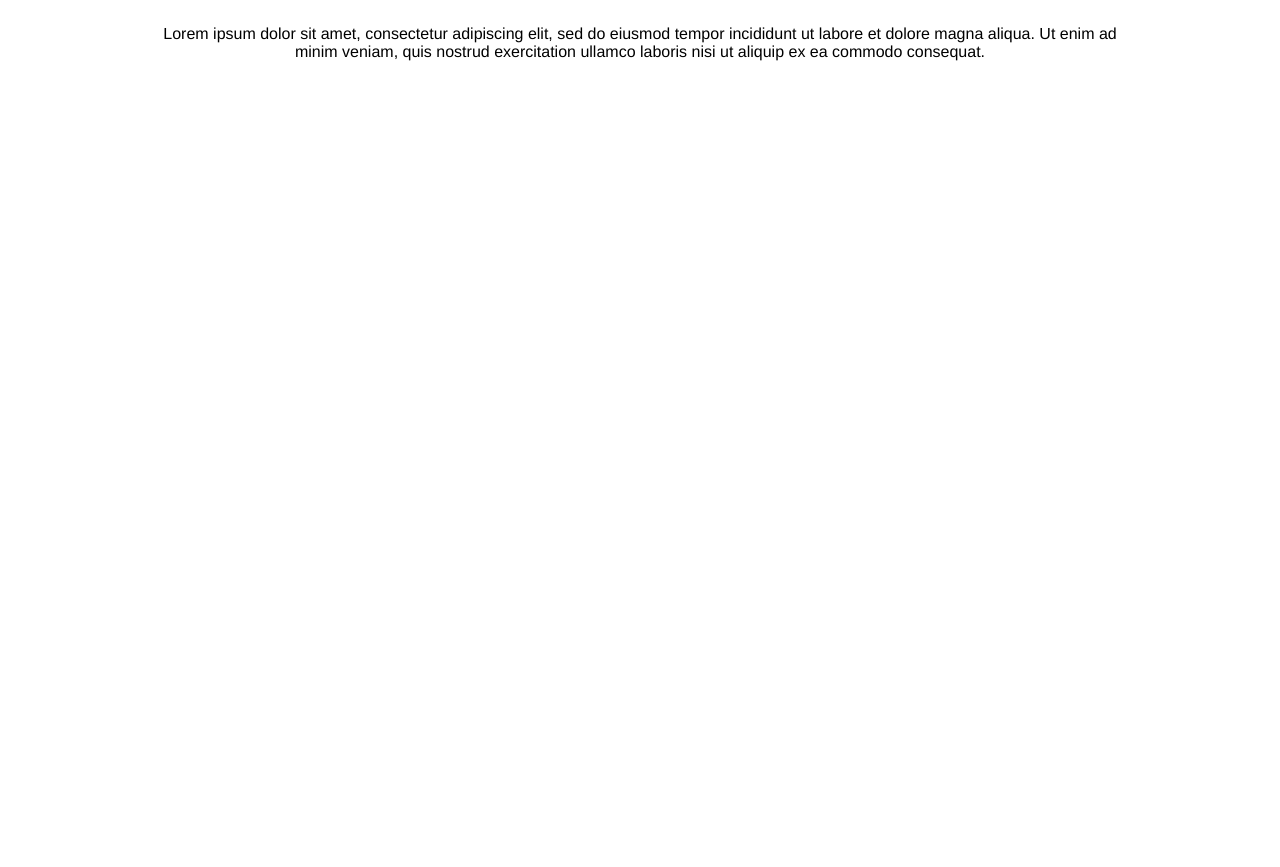
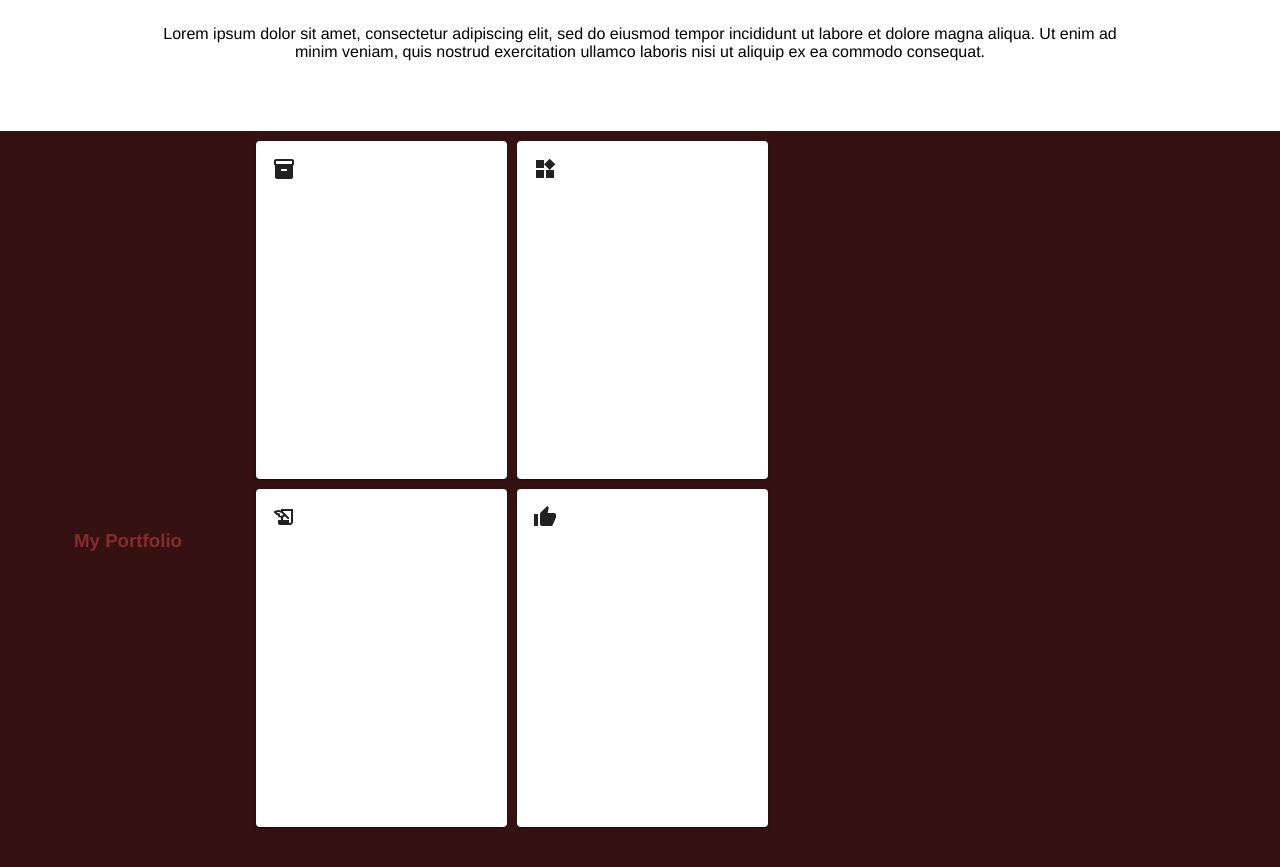
Before and after one commit to muabdz/simple-website, a React (Create React App) app: page / in a window 1280 px wide. Shown: the part 1000-1867 px from the top of the page. Before the commit the page ends 1111 px from the top, so only its background shows below. Built offline with nearby package versions, Linux system fonts and the light colour scheme.

Commit message:
add half of section three

```diff
--- a/src/App.css
+++ b/src/App.css
@@ -44,3 +44,27 @@
   align-items: center;
   justify-content: flex-start;
 }
+
+.section-three {
+  background-color: #351111;
+  color: #852c2c;
+  font-family: Helvetica;
+  display: flex;
+  align-items: center;
+  justify-content: flex-start;
+}
+
+.my-portfolio {
+  width: 20%;
+}
+
+.portfolios {
+  height: 100vh;
+  display: grid;
+  width: 40%;
+  margin: 10px 0px 10px;
+  grid-template-columns: auto auto;
+  grid-template-rows: auto auto;
+  grid-gap: 10px;
+  align-content: flex-start;
+}
--- a/src/App.js
+++ b/src/App.js
@@ -4,8 +4,9 @@ import TitleText from './components/TitleText';
 import TaglineText from './components/TaglineText';
 import ParagraphText from './components/ParagraphText';
 import { Button } from '@mui/material';
-import { ChevronRight } from '@mui/icons-material';
+import { ChevronRight, HistoryEdu, Inventory, ThumbUp, Widgets } from '@mui/icons-material';
 import WaveFooter from './components/WaveFooter';
+import PortfolioCard from './components/PortfolioCard';
 
 function App() {
   return (
@@ -28,6 +29,16 @@ function App() {
             <TaglineText text="We only use the finest and freshest ingredients." />
             <ParagraphText text="Lorem ipsum dolor sit amet, consectetur adipiscing elit, sed do eiusmod tempor incididunt ut labore et dolore magna aliqua. Ut enim ad minim veniam, quis nostrud exercitation ullamco laboris nisi ut aliquip ex ea commodo consequat." />
         </div>
+        <br/>
+        <div className='section-three'>
+          <h3 className='my-portfolio'>My Portfolio</h3>
+          <div className="portfolios">
+            <PortfolioCard text="Design" description="Lorem ipsum dolor sit amet, consectetur adipiscing elit, sed do eiusmod tempor incididunt ut labore et dolore magna aliqua. Ut enim ad minim veniam, quis nostrud exercitation ullamco laboris nisi ut aliquip ex ea commodo consequat." icon={<Inventory />} />
+            <PortfolioCard text="Develop" description="Lorem ipsum dolor sit amet, consectetur adipiscing elit, sed do eiusmod tempor incididunt ut labore et dolore magna aliqua. Ut enim ad minim veniam, quis nostrud exercitation ullamco laboris nisi ut aliquip ex ea commodo consequat." icon={<Widgets />} />
+            <PortfolioCard text="Write" description="Lorem ipsum dolor sit amet, consectetur adipiscing elit, sed do eiusmod tempor incididunt ut labore et dolore magna aliqua. Ut enim ad minim veniam, quis nostrud exercitation ullamco laboris nisi ut aliquip ex ea commodo consequat." icon={<HistoryEdu />} />
+            <PortfolioCard text="Promote" description="Lorem ipsum dolor sit amet, consectetur adipiscing elit, sed do eiusmod tempor incididunt ut labore et dolore magna aliqua. Ut enim ad minim veniam, quis nostrud exercitation ullamco laboris nisi ut aliquip ex ea commodo consequat." icon={<ThumbUp />} />
+          </div>
+        </div>
       </body>
     </div>
   );
--- /dev/null
+++ b/src/components/PortfolioCard.js
@@ -0,0 +1,10 @@
+import { Card } from "@mui/material";
+import "../styles/portfoliocard.css"
+
+export default function PorfolioCard(props) {
+    return <Card className="card">
+        <div>{props.icon}</div>
+        <h3 className="title">{props.text}</h3>
+        <p className="description">{props.description}</p>
+    </Card>
+}
--- /dev/null
+++ b/src/styles/portfoliocard.css
@@ -0,0 +1,29 @@
+.card {
+    height: fit-content;
+    padding-bottom: 100%;
+    padding-right: 100%;
+    display: block;
+    padding: 1rem;
+    background-color: darkred;
+    flex-direction: column;
+    color: burlywood;
+    text-align: left;
+    position: relative;
+}
+
+.icon {
+    /* position: relative; */
+    margin: 10px;
+}
+
+.title {
+    color: white;
+    /* position: relative; */
+    display: block;
+    margin: 10px;
+}
+.description {
+    color: white;
+    /* position: relative; */
+    margin: 10px;
+}
```
